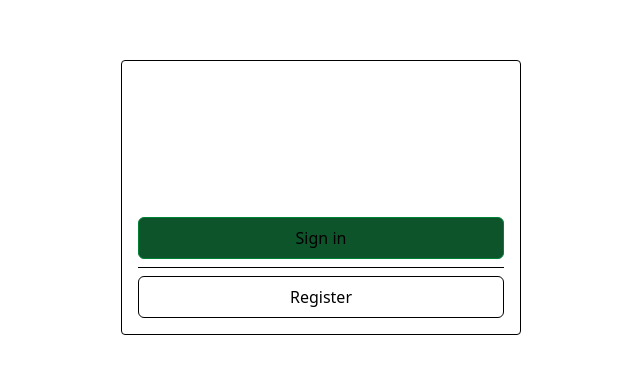
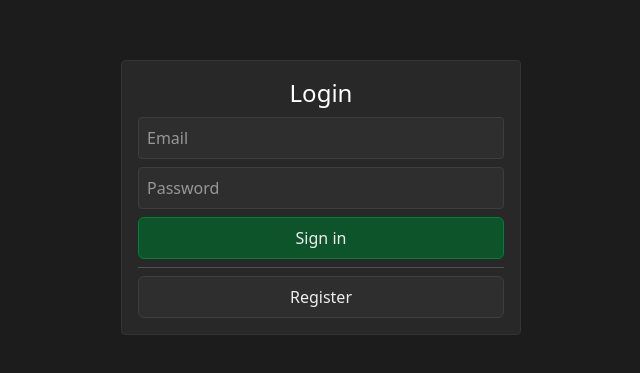
Before and after one commit to Froidland/inventures-url-shortener, a SvelteKit app: page /login in a window 1280 px wide. Shown: the part 203-576 px from the top of the page, without its empty margins (319-959 px from the left). Built offline with nearby package versions, Linux system fonts and the light colour scheme.

Commit message:
feat: remove the background flashbang

```diff
--- a/src/app.css
+++ b/src/app.css
@@ -1 +1,6 @@
 @import 'tailwindcss';
+@config "../tailwind.config.ts";
+
+:root {
+	background-color: #1c1c1c;
+}
```
